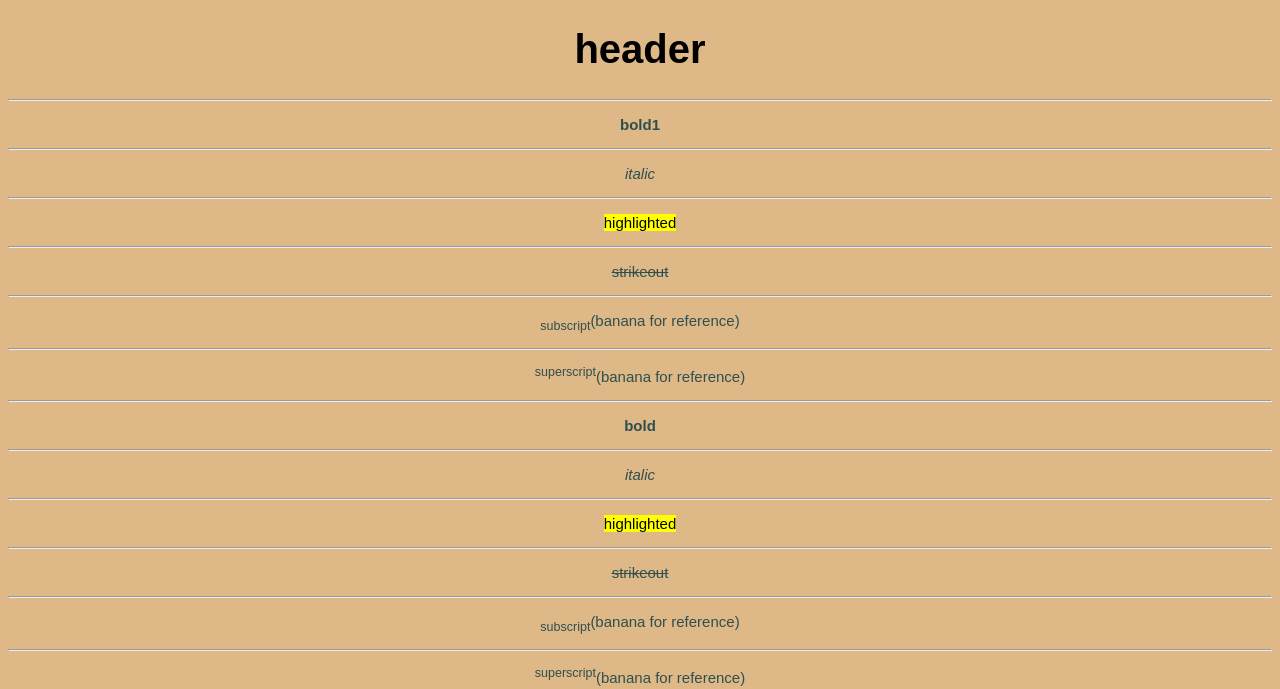
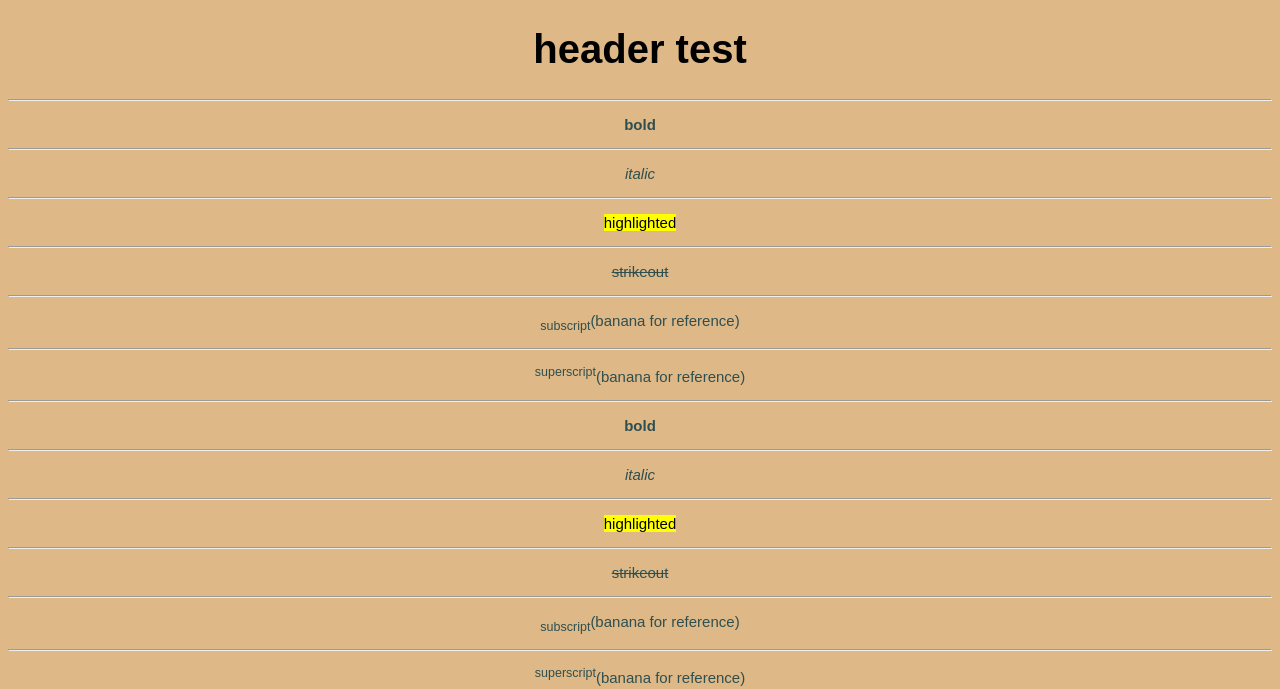
Before and after one commit to pre0020/pre0020.github.io, a plain HTML site: page index.html in a window 1280 px wide. Shown: the top 689 px of the page. Drawn offline with Linux system fonts and the light colour scheme.

Commit message:
Update index.html

```diff
--- a/index.html
+++ b/index.html
@@ -10,9 +10,9 @@
     </style>
 </head>
 <body style="background-color: burlywood;">
-    <h1 style="font-size:250%;font-family:arial;text-align:center;">header</h1>
+    <h1 style="font-size:250%;font-family:arial;text-align:center;">header test</h1>
     <hr>
-    <p><b>bold1</b></p>
+    <p><b>bold</b></p>
     <hr>
     <p><i>italic</i></p>
     <hr>
```
